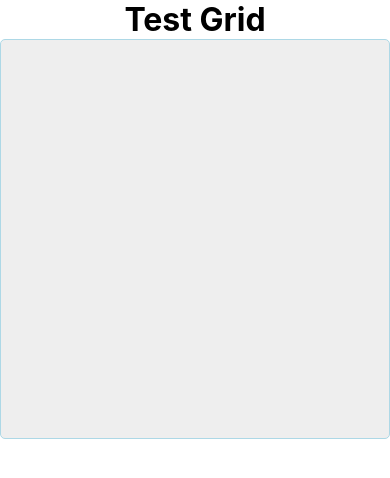
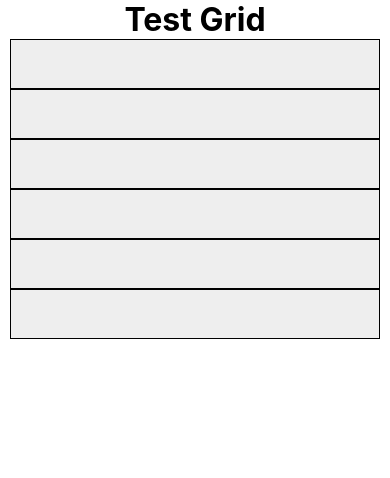
Before and after one commit to nice-rain/sass-grid, a React (Create React App) app: page / in a window 390 px wide. Shown: the top 478 px of the page. Built offline with nearby package versions, Linux system fonts and the light colour scheme.

Commit message:
Implemented media query generation

```diff
--- a/src/App.css
+++ b/src/App.css
@@ -1,7 +1,6 @@
 .container{
     background-color:#eee;
-    min-height:400px;
-    border: 1px solid lightblue;
+    /*border: 1px solid lightblue;*/
     border-radius:5px;
 }
 
--- a/src/grid.scss
+++ b/src/grid.scss
@@ -1,3 +1,72 @@
+/* SASS Grid will generate a .css file that automatically calculates media queries in order to
+ * correctly center a list of cards in the center of the screen. As the margins change, the
+ * grid will automatically lower the number of cards per column until it reaches a mobile view.
+ *
+ * Note 1: If you don't want a global box-sizing, make sure to include it within both your item
+ * and container tags.
+ */
+
+//=======================================================
+// Global Variables
+//=======================================================
+$max-container-width: 1500px;       //Maximum supported container size, including border (will round container to nearest size down)
+$use-container-max: false !default;  //use our container max width or generate it
+
+$item-width: 320px;                 //Item size including border
+$gutter-width: 25px;                //This is just a left/right margin. Gutter between items is double this.
+$max-items: 5;                      //Maximum number of columns in a given row
+
+//=======================================================
+// Mixin
+//=======================================================
+
+//Mixin to insert container into media query
+@mixin container($width){
+  .container{width:$width}
+}
+
+//Mixin that generates our column breaks depending on the number of items
+@mixin column-breaks($num-items)
+{
+  @for $i from 1 through $num-items
+  {
+    @media screen and (min-width: calculate-min($i)) and (max-width: calculate-max($i)) {@include container(calculate-min($i))}
+  }
+}
+
+//=======================================================
+// Functions
+//=======================================================
+
+//Calculates the max number of items per row
+@function calculate-item-max()
+{
+  @if($use-container-max){
+    $item-size: $item-width + $gutter-width * 2;
+    @return floor($max-container-width / $item-size);
+
+  }
+  @else{
+    @return $max-items;
+  }
+}
+
+//Returns our min-width using our item and gutter widths
+@function calculate-min($num)
+{
+  @return $num * $item-width + $num * $gutter-width * 2;
+}
+
+//Returns out max-width using our item and gutter widths
+@function calculate-max($num)
+{
+  @return (($num+1) * $item-width + ($num+1) * $gutter-width * 2) - 1;
+}
+
+//=======================================================
+// CSS
+//=======================================================
+
 *{
   box-sizing:border-box;
   margin:0px;
@@ -6,43 +75,35 @@
 
 /*Max Screen Size - 6 items*/
 .container {
-  margin: 0 auto;                  /* center container */
-  width: 1480px;                  /*Maximum supported container size*/
+  margin: 0 auto;                               /* center container */
+  width: calculate-item-max() * ($item-width + $gutter-width * 2);                  /*Maximum supported container size*/
   font-size: 0;
+  min-height:400px;
 }
 
-
+/* Item/Card within container */
 .item {                            /*Total Size is Width + Left + Right Margin*/
   display: inline-block;
   font-size: 18px;                 /* restore font size removed in container */
-  width: 320px;                    /*Size of the Element with border DEFAULT: 150px*/
+  width: $item-width;                    /*Size of the Element with border DEFAULT: 150px*/
   height: 50px;
   line-height: 50px;
-  margin: 15px 25px;               /*Gutter is 25 pixels*/
+  margin: 15px $gutter-width;               /*Gutter is 25 pixels*/
   text-align: center;
   border: 1px solid black;
 }
 
-/*Small screen size -*/
+/* Mobile Screen size */
 @media screen and (max-width: 430px) {
-  .container{width:100%;}
+  .container{
+    width:100%;
+    min-height:0px;
+  }
   .item {
-          width: 100%;
-          margin:0px;
+    width: 100%;
+    margin:0px;
+  }
+}
 
-      }
-  }
-
-
-/* Row Breaks */
-/*1 item floating until we can reach 2 item width*/
-@media screen and (min-width: 431px) and (max-width: 739px) { .container { width: 400px; } } /*Default Width 400px*/
-
-/*2 Items - Min width = 2 items + margin gutters; Max Width is 1 pixel less than 3*/
-@media screen and (min-width: 740px) and (max-width: 1109px) { .container { width:740px;  } }
-
-/*3 Items - Min Width = 3 items + margin gutters; Max width 1 pixel less than 4*/
-@media screen and (min-width: 1110px) and (max-width: 1479px) { .container { width: 1110px; } }
-
-/*4 Items*/
-/* @media screen and (min-width: 1031px) and (max-width: 1230px) { .container { width: 1000px; } } */
+//Generate all media queries
+@include column-breaks(calculate-item-max());
--- a/src/main.js
+++ b/src/main.js
@@ -5,7 +5,12 @@ export default function MainContent(props)
     return( <main>
                 <h1>Test Grid</h1>
                 <div className="container">
-                This is a test.
+                <div className="item"></div>
+                <div className="item"></div>
+                <div className="item"></div>
+                <div className="item"></div>
+                <div className="item"></div>
+                <div className="item"></div>
                 </div>
             </main>);
 }
```
